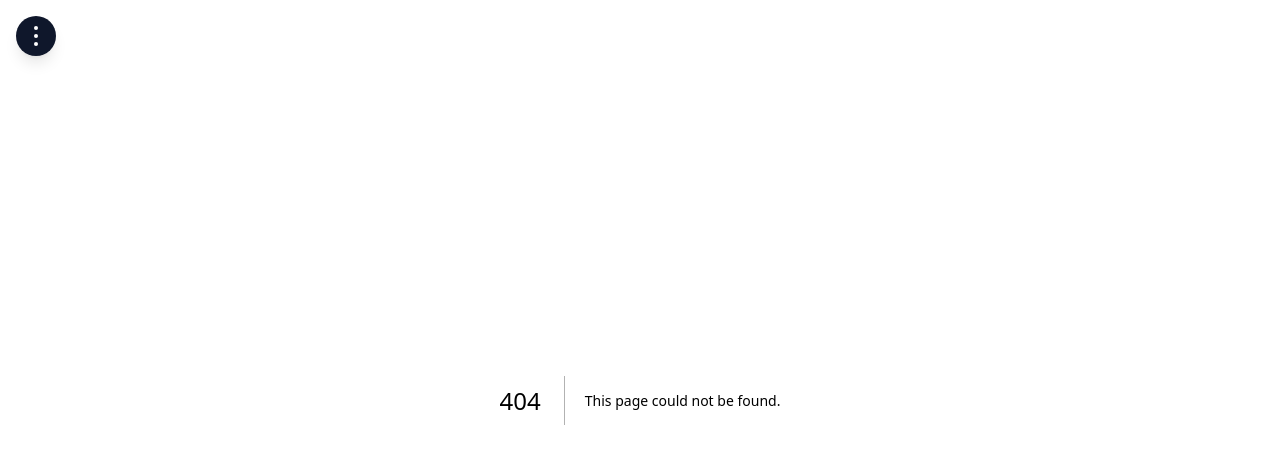
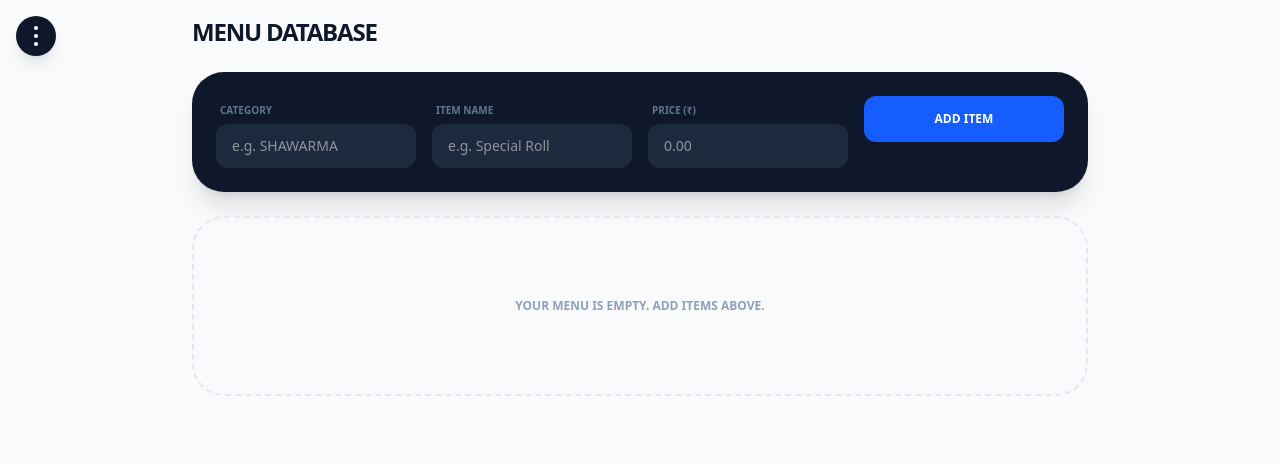
Before and after one commit to sarfoodhouse/billing_software, a Next.js app: page /menu in a window 1280 px wide. Before the commit this address had no page. Shown: the top 464 px of the page. Built offline with nearby package versions, Linux system fonts and the light colour scheme.

Commit message:
the final code

```diff
--- a/app/layout.tsx
+++ b/app/layout.tsx
@@ -80,6 +80,14 @@ export default function RootLayout({
                   <span className="h-2 w-2 rounded-full bg-orange-500" />
                   Tracker
                 </Link>
+                <Link
+                  href="/menu"
+                  onClick={() => setIsOpen(false)}
+                  className="flex items-center gap-3 px-3 py-2.5 rounded-xl text-sm font-semibold text-slate-700 hover:bg-blue-50 hover:text-blue-600 transition-colors"
+                >
+                  <span className="h-2 w-2 rounded-full bg-orange-500" />
+                  Menu
+                </Link>
               </nav>
 
               <div className="p-2 border-t border-slate-50 bg-slate-50/50 text-center">
--- /dev/null
+++ b/app/menu/page.tsx
@@ -0,0 +1,164 @@
+"use client";
+
+import React, { useState, useEffect } from "react";
+
+// 1. Define the Structure (Interface)
+interface MenuItem {
+  id: string;
+  name: string;
+  price: number;
+  category: string;
+}
+
+export default function MenuDatabasePage() {
+  const [menu, setMenu] = useState<MenuItem[]>([]);
+  const [newItem, setNewItem] = useState({ name: "", price: "", category: "" });
+  const [message, setMessage] = useState("");
+
+  // Load Menu on start
+  useEffect(() => {
+    const savedMenu = localStorage.getItem("sar_menu");
+    if (savedMenu) {
+      setMenu(JSON.parse(savedMenu));
+    }
+  }, []);
+
+  // Save to LocalStorage
+  const saveMenu = (updatedMenu: MenuItem[]) => {
+    setMenu(updatedMenu);
+    localStorage.setItem("sar_menu", JSON.stringify(updatedMenu));
+    setMessage("Saved!");
+    setTimeout(() => setMessage(""), 2000);
+  };
+
+  const addItem = (e: React.FormEvent) => {
+    e.preventDefault();
+    if (!newItem.name || !newItem.price || !newItem.category) return;
+
+    const item: MenuItem = {
+      id: Date.now().toString(),
+      name: newItem.name,
+      price: parseFloat(newItem.price),
+      category: newItem.category.toUpperCase(),
+    };
+
+    saveMenu([...menu, item]);
+    setNewItem({ name: "", price: "", category: "" });
+  };
+
+  const deleteItem = (id: string) => {
+    if (confirm("Delete this item?")) {
+      saveMenu(menu.filter((i) => i.id !== id));
+    }
+  };
+
+  const updateItem = (id: string, field: keyof MenuItem, value: string) => {
+    const updated = menu.map((item) => {
+      if (item.id === id) {
+        return {
+          ...item,
+          [field]: field === "price" ? (parseFloat(value) || 0) : value
+        };
+      }
+      return item;
+    });
+    saveMenu(updated);
+  };
+
+  // Get unique categories
+  const categories = Array.from(new Set(menu.map((i) => i.category)));
+
+  return (
+    <div className="min-h-screen w-full bg-slate-50 p-4 pb-24 font-sans text-slate-900">
+      <div className="mx-auto max-w-4xl space-y-6">
+
+        <div className="flex items-center justify-between">
+          <h1 className="text-2xl font-black uppercase tracking-tighter">Menu Database</h1>
+          {message && <span className="rounded-full bg-emerald-100 px-4 py-1 text-[10px] font-bold text-emerald-600">{message}</span>}
+        </div>
+
+        {/* ADD ITEM FORM */}
+        <form onSubmit={addItem} className="grid grid-cols-1 gap-4 rounded-[2rem] bg-slate-900 p-6 shadow-xl md:grid-cols-4">
+          <div>
+            <label className="ml-1 text-[10px] font-bold uppercase text-slate-500">Category</label>
+            <input
+              value={newItem.category}
+              onChange={(e) => setNewItem({...newItem, category: e.target.value})}
+              placeholder="e.g. SHAWARMA"
+              className="mt-1 w-full rounded-xl bg-slate-800 px-4 py-3 text-sm text-white outline-none focus:ring-2 focus:ring-blue-500"
+            />
+          </div>
+          <div>
+            <label className="ml-1 text-[10px] font-bold uppercase text-slate-500">Item Name</label>
+            <input
+              value={newItem.name}
+              onChange={(e) => setNewItem({...newItem, name: e.target.value})}
+              placeholder="e.g. Special Roll"
+              className="mt-1 w-full rounded-xl bg-slate-800 px-4 py-3 text-sm text-white outline-none focus:ring-2 focus:ring-blue-500"
+            />
+          </div>
+          <div>
+            <label className="ml-1 text-[10px] font-bold uppercase text-slate-500">Price (₹)</label>
+            <input
+              type="number"
+              value={newItem.price}
+              onChange={(e) => setNewItem({...newItem, price: e.target.value})}
+              placeholder="0.00"
+              className="mt-1 w-full rounded-xl bg-slate-800 px-4 py-3 text-sm text-white outline-none focus:ring-2 focus:ring-blue-500"
+            />
+          </div>
+          <button type="submit" className="h-[46px] rounded-xl bg-blue-600 text-xs font-black uppercase text-white hover:bg-blue-500 transition-all">
+            Add Item
+          </button>
+        </form>
+
+        {/* LIST VIEW */}
+        <div className="space-y-6">
+          {categories.length === 0 && (
+            <div className="rounded-[2rem] border-2 border-dashed border-slate-200 py-20 text-center text-xs font-bold uppercase text-slate-400">
+              Your menu is empty. Add items above.
+            </div>
+          )}
+
+          {categories.map((cat) => (
+            <div key={cat} className="overflow-hidden rounded-[2rem] border border-slate-200 bg-white shadow-sm">
+              <div className="border-b border-slate-100 bg-slate-50 px-6 py-3">
+                <h2 className="text-[10px] font-black uppercase tracking-widest text-slate-400">{cat}</h2>
+              </div>
+              <div className="divide-y divide-slate-50">
+                {menu.filter((i) => i.category === cat).map((item) => (
+                  <div key={item.id} className="flex items-center justify-between px-6 py-4 transition-all hover:bg-slate-50">
+                    <input
+                      value={item.name}
+                      onChange={(e) => updateItem(item.id, "name", e.target.value)}
+                      className="w-1/2 bg-transparent text-sm font-bold text-slate-700 outline-none focus:underline"
+                    />
+
+                    <div className="flex items-center gap-4">
+                      <div className="flex items-center rounded-lg bg-slate-100 px-3 py-1">
+                        <span className="mr-1 text-xs font-bold text-slate-400">₹</span>
+                        <input
+                          type="number"
+                          value={item.price}
+                          onChange={(e) => updateItem(item.id, "price", e.target.value)}
+                          className="w-16 bg-transparent text-sm font-black text-slate-900 outline-none"
+                        />
+                      </div>
+
+                      <button
+                        onClick={() => deleteItem(item.id)}
+                        className="rounded-lg bg-red-50 px-3 py-1 text-[10px] font-bold uppercase text-red-500 hover:bg-red-500 hover:text-white transition-all"
+                      >
+                        Remove
+                      </button>
+                    </div>
+                  </div>
+                ))}
+              </div>
+            </div>
+          ))}
+        </div>
+      </div>
+    </div>
+  );
+}
```
